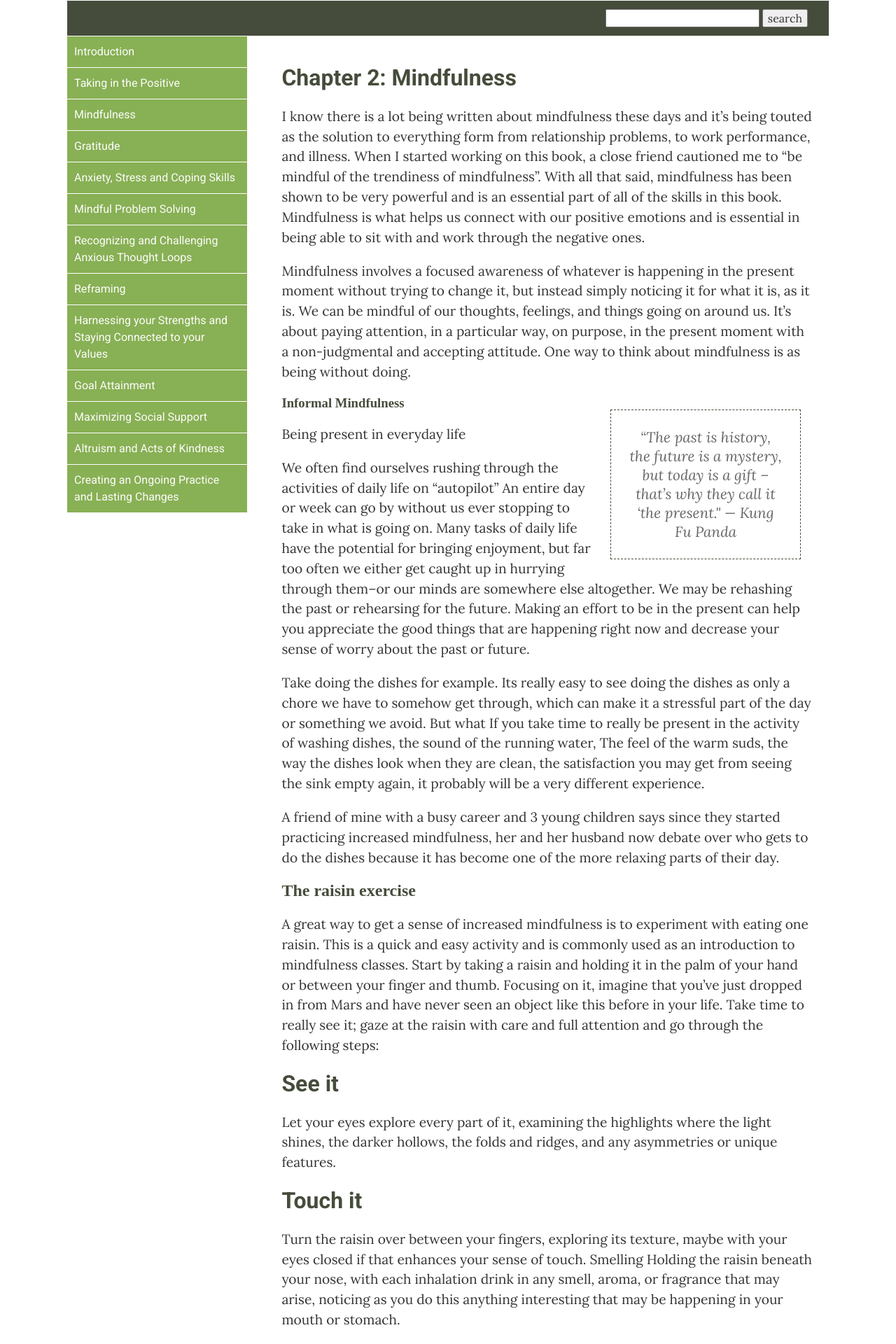
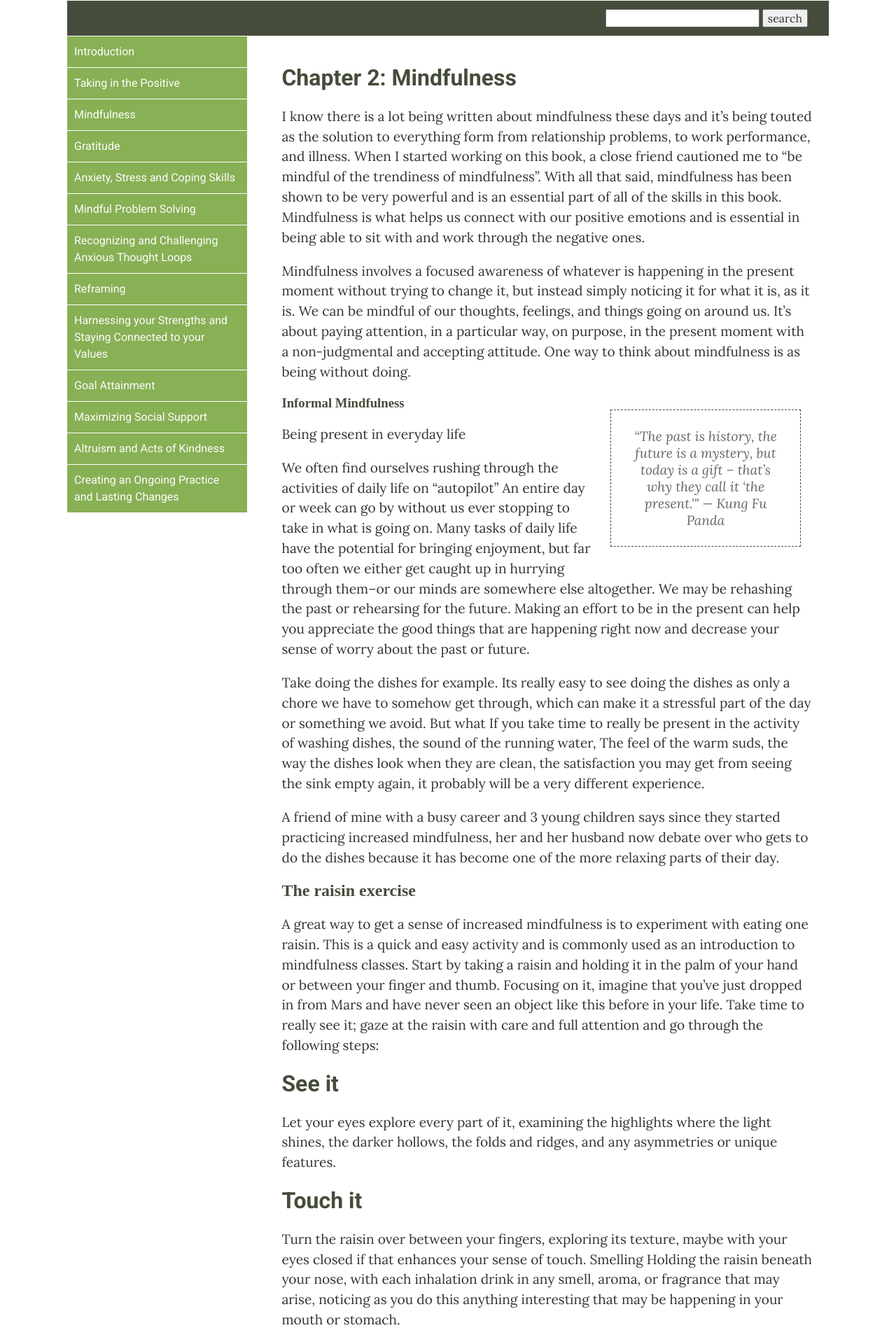
Before and after one commit to mtorres253/mtorres253.github.io, a Jekyll site: the page built from chapt-2/index.md, in a window 1280 px wide. Shown: the top 1920 px of the page at 70% size. Built offline with Jekyll 4.4.1, drawn with Linux system fonts in a browser that asks for light colours; nearby versions of some CDN libraries.

Commit message:
style changes

```diff
--- a/chapt-2/index.md
+++ b/chapt-2/index.md
@@ -7,7 +7,7 @@ I know there is a lot being written about mindfulness these days and it’s bein
 
 Mindfulness involves a focused awareness of whatever is happening in the present moment without trying to change it, but instead simply noticing it for what it is, as it is. We can be mindful of our thoughts, feelings, and things going on around us. It’s about paying attention, in a particular way, on purpose, in the present moment with a non-judgmental and accepting attitude. One way to think about mindfulness is as being without doing.
 
-<div class="quote">“The past is history, the future is a mystery, but today is a gift &ndash; that’s why they call it ‘the present." &mdash; <i>Kung Fu Panda</i></div>
+<div class="quote">“The past is history, the future is a mystery, but today is a gift &ndash; that’s why they call it ‘the present.'" &mdash; <i>Kung Fu Panda</i></div>
 
 ### Informal Mindfulness
 Being present in everyday life
--- a/css/main.css
+++ b/css/main.css
@@ -94,13 +94,13 @@ footer {
 .story {
     display: block;
     border: 1px dashed #454C3B;
-    padding: 0px 30px 0px 30px;
+    padding: 10px 40px 10px 40px;
 }
 .story p {
     color: #666666;
     font-family: 'Lora', serif;
     font-style: italic;
-    font-size: 1.3em;
+    font-size: 1.2em;
 }
 .container {
     float: right;
@@ -113,7 +113,7 @@ footer {
     border: 1px dashed #454C3B;
     font-family: 'Lora', serif;
     font-style: italic;
-    font-size: 1.3em;
+    font-size: 1.2em;
     padding: 25px;
     margin: 20px 20px 20px 20px;
     text-align: center;
```
